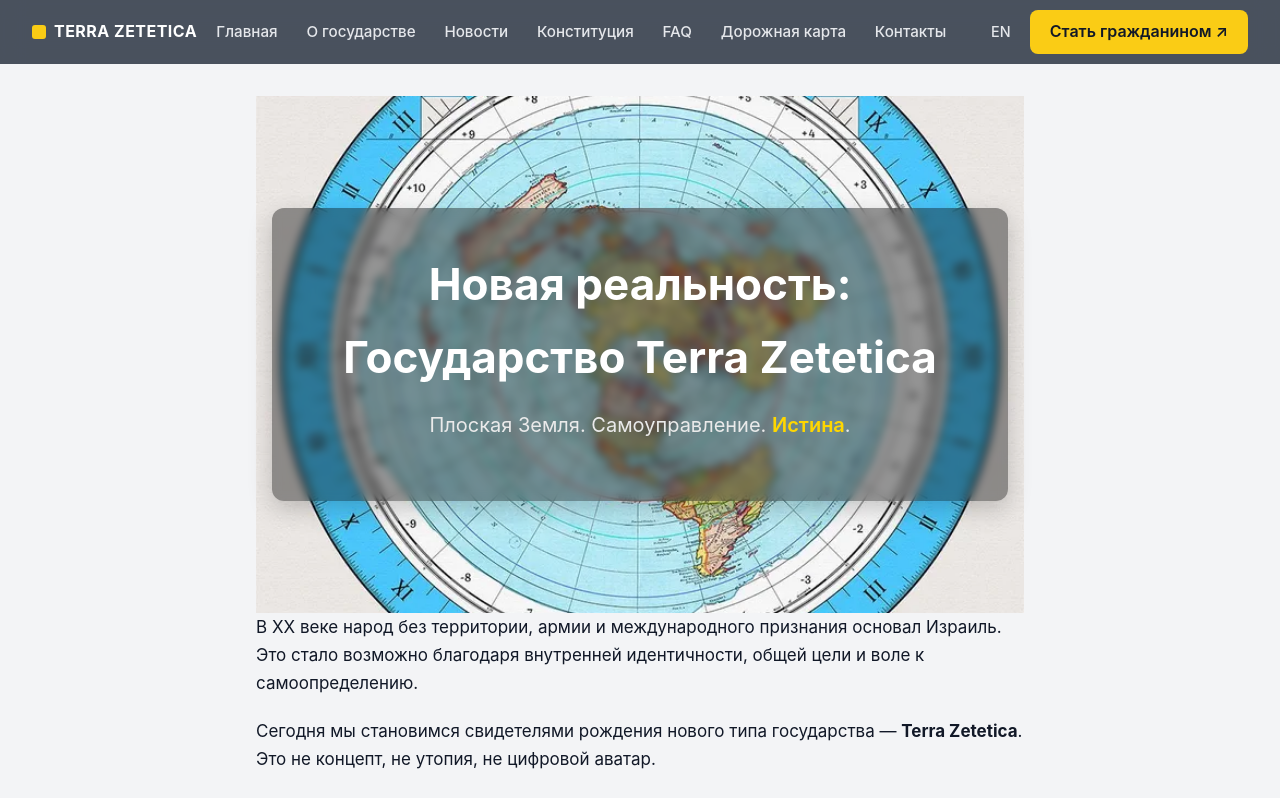
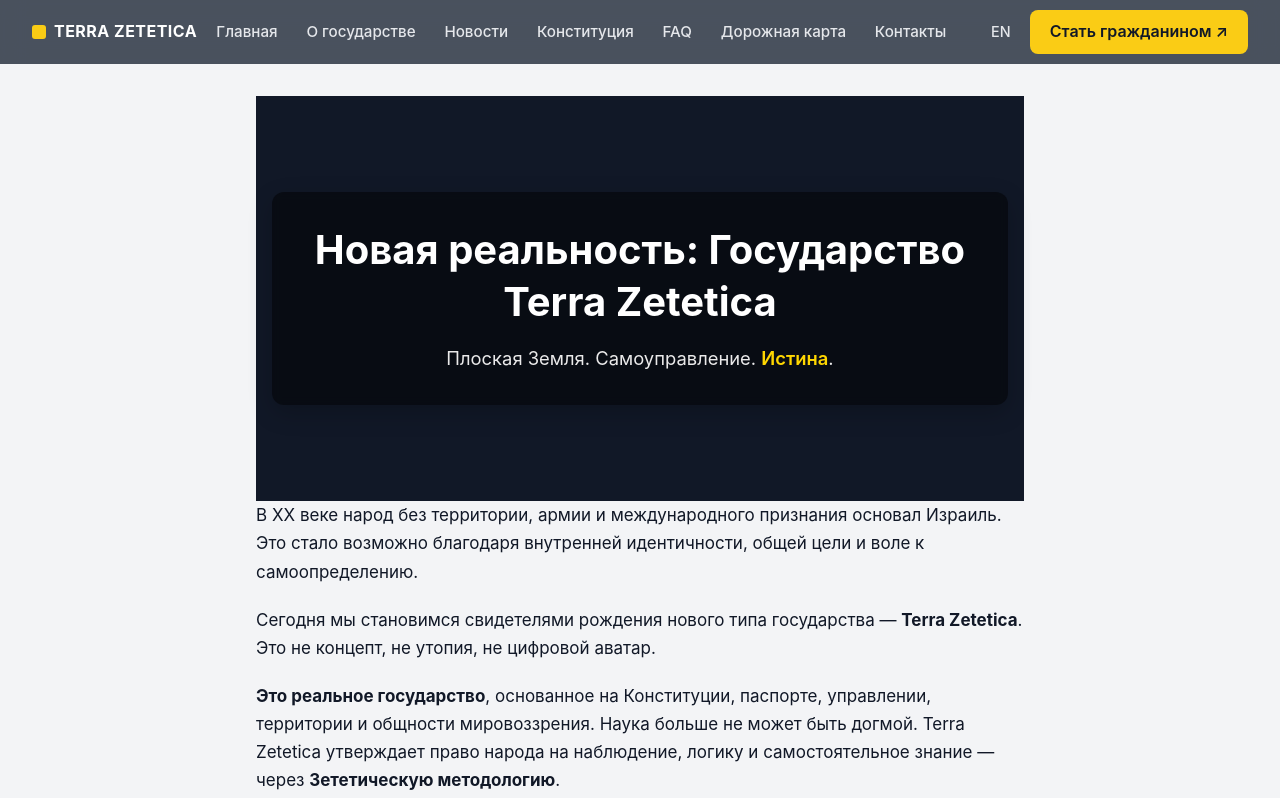
Before and after one commit to kardinalmarkov/terra-zetetica, a Next.js app: page /about in a window 1280 px wide. Shown: the top 798 px of the page. Built offline with nearby package versions, Linux system fonts and the light colour scheme.

Commit message:
Update about.js

```diff
--- a/pages/about.js
+++ b/pages/about.js
@@ -7,39 +7,46 @@ export default function About() {
         <title>О государстве — Terra Zetetica</title>
       </Head>
 
-      <section style={{
-        backgroundImage: 'url(/images/map.webp)',
-        backgroundSize: 'cover',
-        backgroundPosition: 'center',
-        backgroundRepeat: 'no-repeat',
-        padding: '7rem 1rem',
-        position: 'relative',
+      <section
+        style={{
+          backgroundColor: '#111827',
+          padding: '6rem 1rem',
           textAlign: 'center',
-        color: '#fff'
-      }}>
-        <div style={{
-          backgroundColor: 'rgba(0, 0, 0, 0.4)',
+          color: '#fff',
+        }}
+      >
+        <div
+          style={{
+            backgroundColor: 'rgba(0, 0, 0, 0.5)',
             backdropFilter: 'blur(4px)',
-          padding: '2.5rem 1.5rem',
+            padding: '2rem 1rem',
             borderRadius: '12px',
-          maxWidth: '900px',
+            maxWidth: 'min(90vw, 900px)',
             margin: '0 auto',
-          boxShadow: '0 8px 24px rgba(0,0,0,0.2)'
-        }}>
-          <h1 style={{
-            fontSize: '2.75rem',
+            boxShadow: '0 8px 24px rgba(0,0,0,0.2)',
+          }}
+        >
+          <h1
+            style={{
+              fontSize: '2.5rem',
               fontWeight: 700,
-            marginBottom: '1rem'
-          }}>
+              marginBottom: '1rem',
+              lineHeight: 1.3,
+            }}
+          >
             Новая реальность: Государство Terra Zetetica
           </h1>
-          <p style={{
-            fontSize: '1.25rem',
+          <p
+            style={{
+              fontSize: '1.15rem',
               fontWeight: 400,
               lineHeight: 1.6,
-            color: '#eaeaea'
-          }}>
-            Плоская Земля. Самоуправление. <span style={{ color: '#ffd700', fontWeight: 600 }}>Истина</span>.
+              color: '#eaeaea',
+              marginBottom: 0,
+            }}
+          >
+            Плоская Земля. Самоуправление.{' '}
+            <span style={{ color: '#ffd700', fontWeight: 600 }}>Истина</span>.
           </p>
         </div>
       </section>
```
Lines whose indentation alone changed are shown as unchanged.
